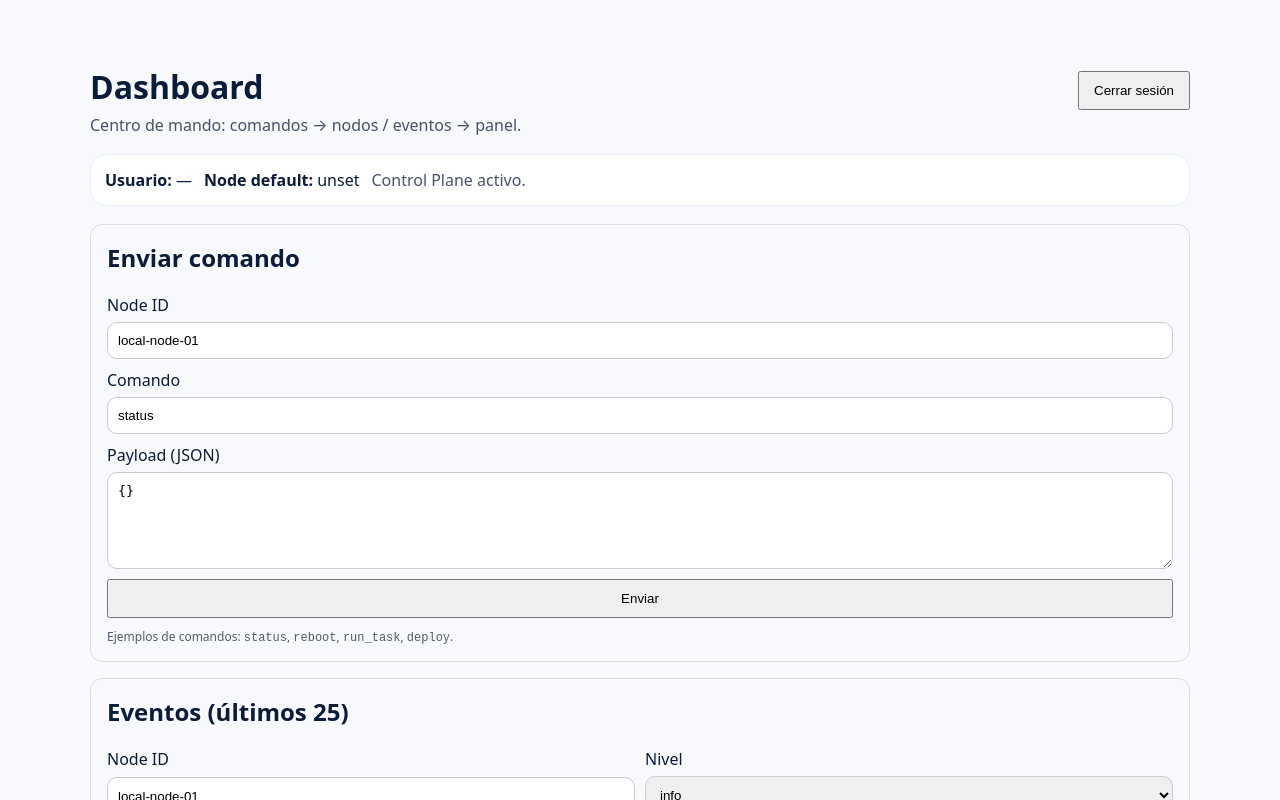
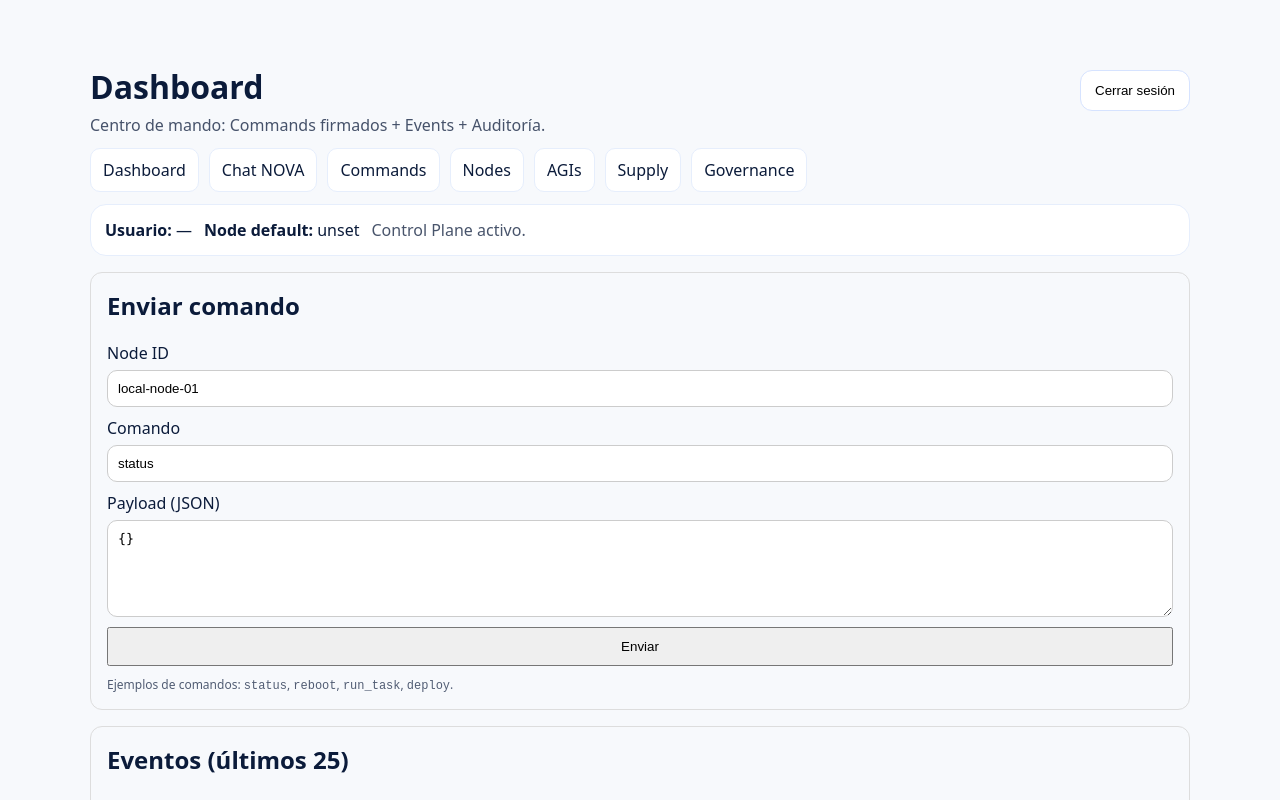
Before and after one commit to HockerAGI/hocker.one, a Next.js app: page /dashboard in a window 1280 px wide. Shown: the top 800 px of the page. Built offline with nearby package versions, Linux system fonts and the light colour scheme; no server answers; the database is empty.

Commit message:
Actualizar page.tsx

```diff
--- a/src/app/dashboard/page.tsx
+++ b/src/app/dashboard/page.tsx
@@ -1,3 +1,4 @@
+import AppNav from "@/components/AppNav";
 import NodeBadge from "@/components/NodeBadge";
 import CommandBox from "@/components/CommandBox";
 import EventsFeed from "@/components/EventsFeed";
@@ -5,23 +6,24 @@ import EventsFeed from "@/components/EventsFeed";
 export default function DashboardPage() {
   return (
     <main style={{ maxWidth: 1100, margin: "28px auto", padding: 16 }}>
-      <header style={{ display: "flex", justifyContent: "space-between", alignItems: "center", gap: 12 }}>
+      <header style={{ display: "grid", gap: 12 }}>
+        <div style={{ display: "flex", justifyContent: "space-between", alignItems: "center", gap: 12, flexWrap: "wrap" }}>
           <div>
             <h1 style={{ marginBottom: 6 }}>Dashboard</h1>
-          <div style={{ opacity: 0.75 }}>Centro de mando: comandos → nodos / eventos → panel.</div>
+            <div style={{ opacity: 0.75 }}>Centro de mando: Commands firmados + Events + Auditoría.</div>
           </div>
           <form action="/signout" method="post">
-          <button type="submit" style={{ padding: "10px 14px", cursor: "pointer" }}>
+            <button type="submit" style={{ padding: "12px 14px", cursor: "pointer", borderRadius: 12, border: "1px solid #d6e3ff", background: "#fff" }}>
               Cerrar sesión
             </button>
           </form>
+        </div>
+
+        <AppNav />
+        <NodeBadge />
       </header>
 
-      <section style={{ marginTop: 18 }}>
-        <NodeBadge />
-      </section>
-
-      <section style={{ marginTop: 18, display: "grid", gridTemplateColumns: "1fr", gap: 16 }}>
+      <section style={{ marginTop: 16, display: "grid", gap: 16 }}>
         <CommandBox />
         <EventsFeed />
       </section>
```
Lines whose indentation alone changed are shown as unchanged.
